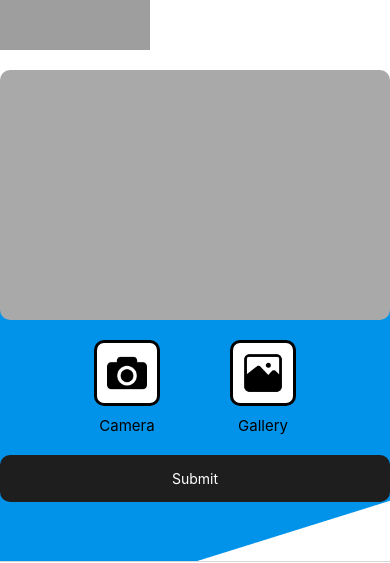
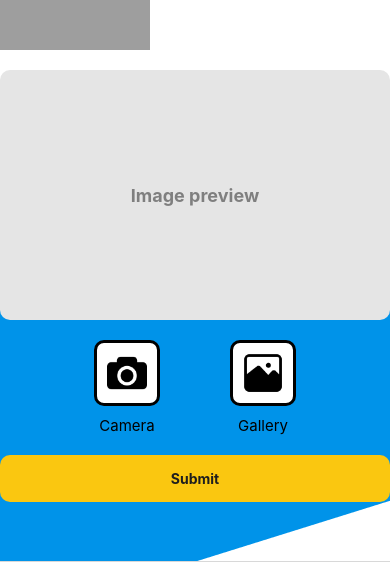
Before and after one commit to The-cool-L7/Koobool, a React Native app: screen /Review in a window 390 px wide. Shown: the part 234-797 px from the top of the page. Built offline with nearby package versions, Linux system fonts and the light colour scheme; grey boxes are pictures that could not be loaded.

Commit message:
updated write review page, added noPreview box, added routing to homepage onReviewSubmit

```diff
--- a/App.js
+++ b/App.js
@@ -9,7 +9,7 @@ import { FontAwesome } from '@expo/vector-icons';
 
 import Navbar from './components/navbar/Navbar';
 import Home from './components/home/Home';
-import Review from './components/review/Review';
+import AddReview from './components/addReview/AddReview';
 import SearchReview from './components/searchReview/SearchReview';
 import { Layout } from './components/utilities/utils';
 
@@ -63,7 +63,7 @@ export default function App() {
 						/>
 						<Tab.Screen
 							name='Review'
-							component={Review}
+							component={AddReview}
 							options={{
 								headerShown: false,
 								title: 'Write Review',
--- a/app.json
+++ b/app.json
@@ -12,9 +12,12 @@
       "backgroundColor": "#ffffff"
     },
     "updates": {
-			"fallbackToCacheTimeout": 0
+      "fallbackToCacheTimeout": 0,
+      "url": "https://u.expo.dev/2463d004-68b0-4c12-9779-06d7f636dc23"
     },
-		"assetBundlePatterns": ["**/*"],
+    "assetBundlePatterns": [
+      "**/*"
+    ],
     "ios": {
       "supportsTablet": true,
       "infoPlist": {
@@ -25,7 +28,10 @@
       "adaptiveIcon": {
         "foregroundImage": "./assets/adaptive-icon.png",
         "backgroundColor": "#FFFFFF"
-			}
+      },
+      "permissions": [
+        "android.permission.RECORD_AUDIO"
+      ]
     },
     "web": {
       "favicon": "./assets/favicon.png"
@@ -37,6 +43,14 @@
           "photosPermission": "The app accesses your photos to let you share them with your friends."
         }
       ]
-		]
+    ],
+    "extra": {
+      "eas": {
+        "projectId": "2463d004-68b0-4c12-9779-06d7f636dc23"
+      }
+    },
+    "runtimeVersion": {
+      "policy": "sdkVersion"
     }
   }
+}
--- a/components/review/Review.js
+++ b/components/addReview/AddReview.js
@@ -1,5 +1,4 @@
 import { useState } from 'react';
-
 import {
 	Image,
 	StyleSheet,
@@ -12,6 +11,7 @@ import {
 } from 'react-native';
 import * as ImagePicker from 'expo-image-picker';
 import { Camera } from 'expo-camera';
+import { Link } from '@react-navigation/native';
 
 import BookInfo from './BookInfo';
 import ReviewButton from './ReviewButton';
@@ -39,25 +39,42 @@ const styles = StyleSheet.create({
 		borderRadius: 10,
 		marginTop: 20,
 	},
+	emptyPreviewImage: {
+		width: 'auto',
+		height: 250,
+		backgroundColor: '#e5e5e5',
+		borderRadius: 10,
+		marginTop: 20,
+		alignItems: 'center',
+		justifyContent: 'center',
+	},
+	emptyPreviewImageText: {
+		color: '#7f7f7f',
+		fontWeight: 'bold',
+		fontSize: 18,
+	},
 	buttons: {
 		flexDirection: 'row',
 		justifyContent: 'center',
 		marginVertical: 20,
 	},
 	submitButton: {
-		backgroundColor: '#1e1e1e',
+		backgroundColor: '#FAC710',
 		paddingHorizontal: 20,
 		paddingVertical: 15,
 		alignItems: 'center',
 		borderRadius: 10,
 	},
 	submitButtonText: {
-		color: '#fff',
+		color: '#1e1e1e',
 		textAlign: 'center',
+		fontWeight: 'bold',
 	},
 });
 
-const Review = () => {
+const AddReview = (props) => {
+	const { navigation } = props;
+
 	const [image, setImage] = useState(null);
 
 	const onGalleryButtonPress = async () => {
@@ -87,7 +104,17 @@ const Review = () => {
 	};
 
 	const onSubmitButtonPress = () => {
+		if (!image) {
+			Alert.alert(
+				'Please take a picture or upload an image to submit a review!',
+			);
+
+			return;
+		}
+
 		Alert.alert('Submitted successfully!');
+
+		navigation.navigate('Home');
 	};
 
 	return (
@@ -101,7 +128,18 @@ const Review = () => {
 					<View style={styles.container}>
 						<Text style={styles.bookName}>Matilda, Roald Dahl</Text>
 						<BookInfo text='What did you think of Matilda?' />
-						<Image style={styles.previewImage} source={{ uri: image }} />
+						{image ? (
+							<Image
+								style={styles.previewImage}
+								source={{ uri: image }}
+							/>
+						) : (
+							<View style={styles.emptyPreviewImage}>
+								<Text style={styles.emptyPreviewImageText}>
+									Image preview
+								</Text>
+							</View>
+						)}
 
 						<View style={styles.buttons}>
 							<ReviewButton
@@ -129,4 +167,4 @@ const Review = () => {
 	);
 };
 
-export default Review;
+export default AddReview;
```
Also changed, not shown: components/addReview/BookInfo.js (renamed from components/review/BookInfo.js), components/addReview/ReviewButton.js (renamed from components/review/ReviewButton.js). Lines whose indentation alone changed are shown as unchanged.
